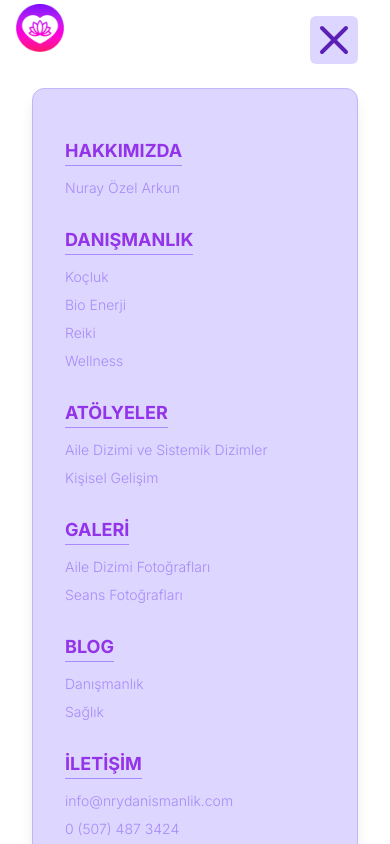
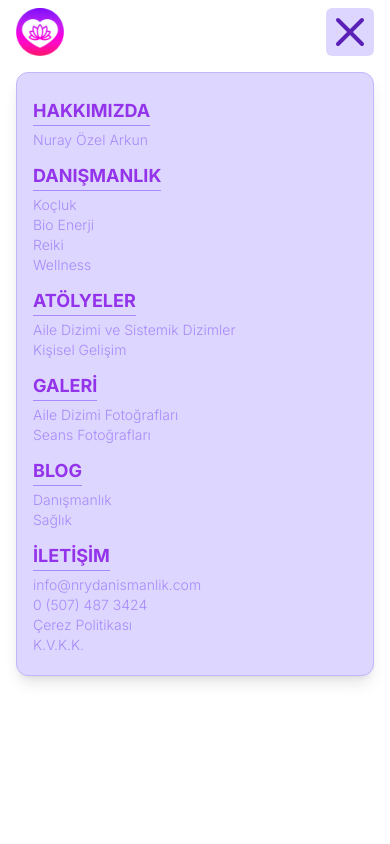
Before and after one commit to rcteenx/nrydanismanlik, a Next.js app: page / in a window 390 px wide. Both pictures are taken after a click on the element 358 px from the left and 40 px from the top of the page. Shown: the top 844 px of the page. Built offline with nearby package versions, Linux system fonts and the light colour scheme.

Commit message:
update mobile menu margins

```diff
--- a/components/sections/home/1b-sub-hero.jsx
+++ b/components/sections/home/1b-sub-hero.jsx
@@ -1,18 +1,18 @@
 export default function SubHero({}) {
   return (
-    <section id="subhero" className="container mx-auto px-4 my-8 md:p-0">
+    <section id="subhero" className="container mx-auto my-8 md:p-0">
       <div className="p-4 lg:p-8 text-center lg:text-4xl gradientViolet400ViaViolet300ToViolet200 sm:rounded-xl ">
-        <h2 className="text-center lg:text-4xl ">
+        <h2 className="text-center text-purple-500 md:text-white lg:text-4xl ">
           REFAH HASTALIĞIN YOKLUĞUNDAN DAHA FAZLADIR
         </h2>
         <ul className="xl:mx-8 grid md:grid-cols-3 gap-4 xl:gap-8 px-8 xl:px-0 ">
-          <li className="py-2 px-8 uppercase border rounded-lg shadow-lg text-xpurple text-xl">
+          <li className="py-2 px-8 uppercase border rounded-lg shadow-lg text-xpurple lg:text-xl">
             Vücudunuzu sağlıklı beslenme ve hareketle besleyin.
           </li>
-          <li className="py-2 px-8 uppercase border rounded-lg shadow-lg text-xpurple text-xl">
+          <li className="py-2 px-8 uppercase border rounded-lg shadow-lg text-xpurple lg:text-xl">
             Farkındalık ve öz bakım yoluyla iç huzuru geliştirin.
           </li>
-          <li className="py-2 px-8 uppercase border rounded-lg shadow-lg text-xpurple text-xl">
+          <li className="py-2 px-8 uppercase border rounded-lg shadow-lg text-xpurple lg:text-xl">
             Amacınıza bağlanın ve özgün bir şekilde yaşayın.
           </li>
         </ul>
--- a/components/ui/footer/0-index.jsx
+++ b/components/ui/footer/0-index.jsx
@@ -7,7 +7,7 @@ export default function Footer() {
   return (
     <footer
       id="footer"
-      className="xl:container mx-auto container-p mt-16 gradientViolet400ViaViolet300ToViolet200 xl:rounded-t-2xl text-violet-700"
+      className="xl:container mx-auto container-p px-4 mt-16 gradientViolet400ViaViolet300ToViolet200 xl:rounded-t-2xl text-violet-700"
     >
       <div className="py-8">
         <FooterLinks />
--- a/components/ui/header/ServiceNav.jsx
+++ b/components/ui/header/ServiceNav.jsx
@@ -34,13 +34,13 @@ export default function MobileMenu() {
           </div>
 
           <div
-            className={` fixed   ${isNavOpen ? "showMenuNav" : "hideMenuNav"} `}
+            className={`fixed   ${isNavOpen ? "showMenuNav" : "hideMenuNav"} `}
           >
-            <div className="px-4 py-1">
+            <div className="px-4 py-2">
               <HeaderLogo />
             </div>
             <div
-              className="absolute top-0 right-0 px-8 py-4 "
+              className="absolute top-0 right-0 px-4 py-2"
               onClick={() => setIsNavOpen(false)}
             >
               <svg
@@ -57,20 +57,20 @@ export default function MobileMenu() {
               </svg>
             </div>
 
-            <ul className="flex flex-col items-left m-8 py-8 px-8 border rounded-xl bg-violet-200 border-violet-300 shadow-lg text-purple-600">
+            <ul className="flex flex-col items-left mx-4 my-2 p-4 md:p-8 border rounded-xl bg-violet-200 border-violet-300 shadow-lg text-purple-600">
               {menu.map((pg) => (
-                <li key={pg.id} className={` my-2`}>
-                  <h3 className="inline-block border-b border-violet-400 font-bold">
+                <li key={pg.id} className={` my-1`}>
+                  <h4 className="inline-block border-b border-violet-400 font-bold">
                     <Link href={`/${pg.link}`} onClick={handleClick}>
                       {pg.title.toUpperCase()}
                     </Link>
-                  </h3>
+                  </h4>
 
                   <ul className="flex flex-col">
                     {pg.pages.map((sp) => (
                       <li
                         key={sp.id}
-                        className="text-sm font-light text-violet-400 hover:text-violet-800"
+                        className="my-0 text-sm font-light text-violet-400 hover:text-violet-800"
                       >
                         <a
                           href={
--- a/components/ui/header/index.jsx
+++ b/components/ui/header/index.jsx
@@ -6,7 +6,7 @@ import ServiceNav from "@/components/ui/header/ServiceNav";
 export default function HeaderStaticIndex() {
   return (
     // md:justify-between
-    <header className="mx-auto container-p flex items-end justify-between text-violet-800 py-2 shadow-2xl gradientViolet400ViaViolet300ToViolet200 border-b border-violet-100">
+    <header className="mx-auto px-4 py-2 container-p flex items-end justify-between text-violet-800 shadow-2xl gradientViolet400ViaViolet300ToViolet200 border-b border-violet-100">
       <HeaderLogo />
 
       <MainNav />
```
